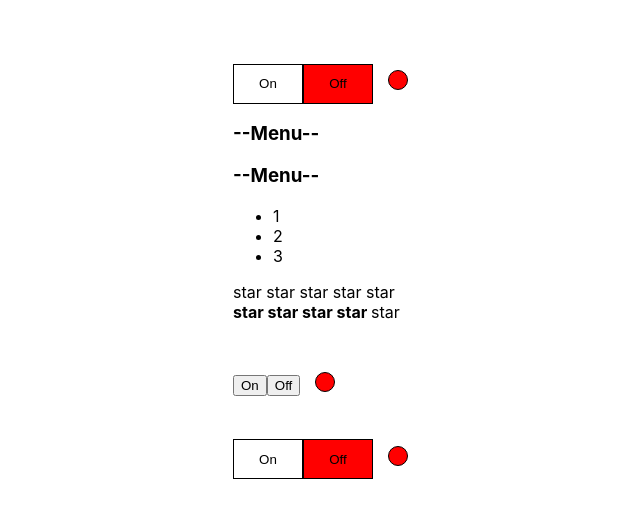
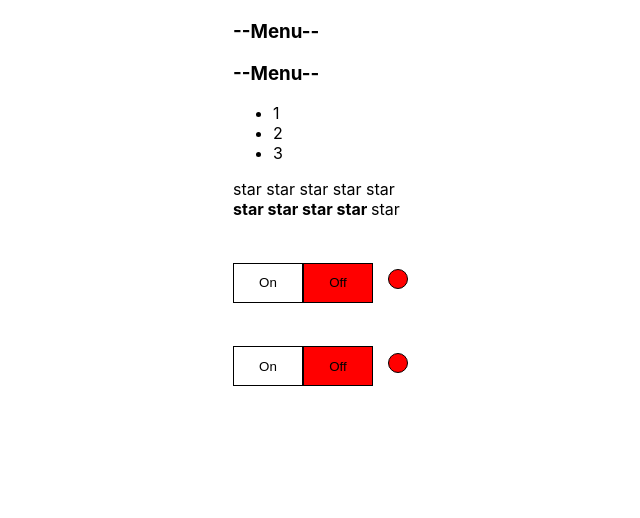
Before and after one commit to uladzidu/react-kabzda-kak-podrobno, a React (Create React App) app: page / in a window 1280 px wide. Shown: the top 518 px of the page, without its empty margins (207-847 px from the left). Built offline with nearby package versions, Linux system fonts and the light colour scheme.

Commit message:
18.12 ControlledOnOff.tsx and ControlledAccordion is done.

```diff
--- a/src/App.tsx
+++ b/src/App.tsx
@@ -12,19 +12,18 @@ import {ControlledAccordion} from './components/Accordion/ControlledAccordion';
 export function App() {
 
     let [ratingValue, setRatingValue] = useState(4);
-    let [onOff, setOnOff] = useState(false)
+    let [onOffValue, setOnOffValue] = useState(false)
     let [accordionCollapsed,setAccordionCollapsed] = useState(false)
 
     return (
         <div className="AppClassName">
-            <UncontrolledOnOff/>
             <UncontrolledAccordion title="--Menu--"/>
             <ControlledAccordion title="--Menu--"
                                  collapsed={accordionCollapsed}
                                  setAccordionCollapsed = {setAccordionCollapsed} />
             <UncontrolledRating/>
             <Rating value={ratingValue} onClick={setRatingValue}/>
-            <ControlledOnOff on={onOff} setOnOff={setOnOff}/>
+            <ControlledOnOff onOff={onOffValue} setOnOff={setOnOffValue}/>
             <UncontrolledOnOff/>
         </div>
     )
--- a/src/components/OnOff/ControlledOnOff.tsx
+++ b/src/components/OnOff/ControlledOnOff.tsx
@@ -11,33 +11,34 @@ export const ControlledOnOff = (props: PropsType) => {
         marginLeft: '15px',
         display: 'inline-block',
         marginTop: '50px',
-        backgroundColor: props.on ? 'limegreen' : 'red'
+        backgroundColor: props.onOff ? 'limegreen' : 'red'
     }
     const buttonOff = {
         height: '40px',
         width: '70px',
         border: '1px solid black',
         display: 'inline-block',
-        backgroundColor: props.on ? 'white' : 'red'
+        backgroundColor: props.onOff ? 'white' : 'red'
     }
     const buttonOn = {
         height: '40px',
         width: '70px',
         border: '1px solid black',
         display: 'inline-block',
-        backgroundColor: props.on ? 'limegreen' : 'white'
+        backgroundColor: props.onOff ? 'limegreen' : 'white'
     }
     return (
         <div>
-            <button onClick={()=>{props.setOnOff(props.on)}}>On</button>
-            <button onClick={()=>{props.setOnOff(!props.on)}}>Off</button>
+            <button style={buttonOn} onClick={() => {props.setOnOff(true)}}>On
+            </button>
+            <button style={buttonOff} onClick={() => {props.setOnOff(false)}}>Off
+            </button>
             <button style={circle}/>
         </div>
     )
-
 }
 
 type PropsType = {
-    on: boolean
-    setOnOff : (on: boolean) => void
+    onOff: boolean
+    setOnOff: (on: boolean) => void
 }
```
